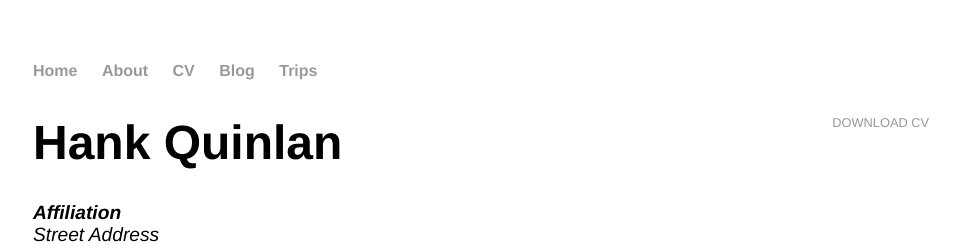
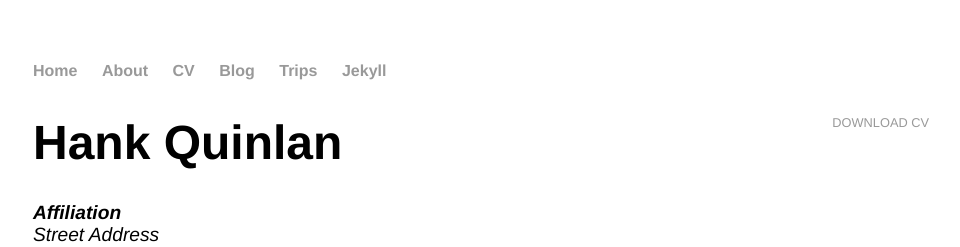
Before and after one commit to peter-bucher/StoryTours.github.io, a Jekyll site: the page built from cv/index.html, in a window 1280 px wide. Shown: the top 247 px of the page, without its empty margins (159-1119 px from the left). Built offline with Jekyll 4.4.1, drawn with Linux system fonts in a browser that asks for light colours.

Commit message:
Update default.html

```diff
--- a/_layouts/default.html
+++ b/_layouts/default.html
@@ -16,6 +16,7 @@
         <li><a href="/cv">CV</a></li>
         <li><a href="/blog">Blog</a></li>
         <li><a href="/trips">Trips</a></li>
+        <li><a href="/Jekyll-from-scratch">Jekyll</a></li>
       </ul>
     </nav>
 <div class="container">
```
